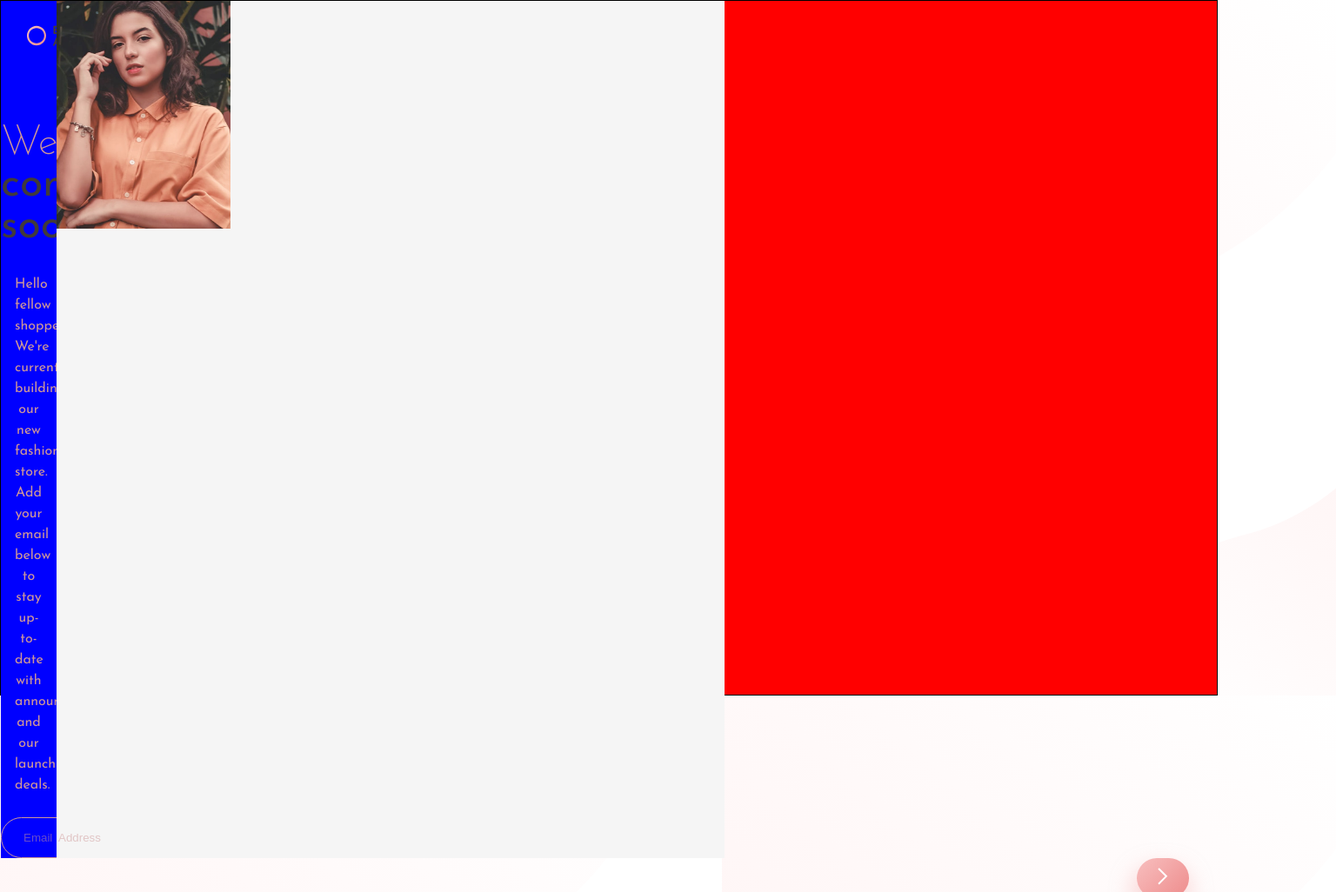
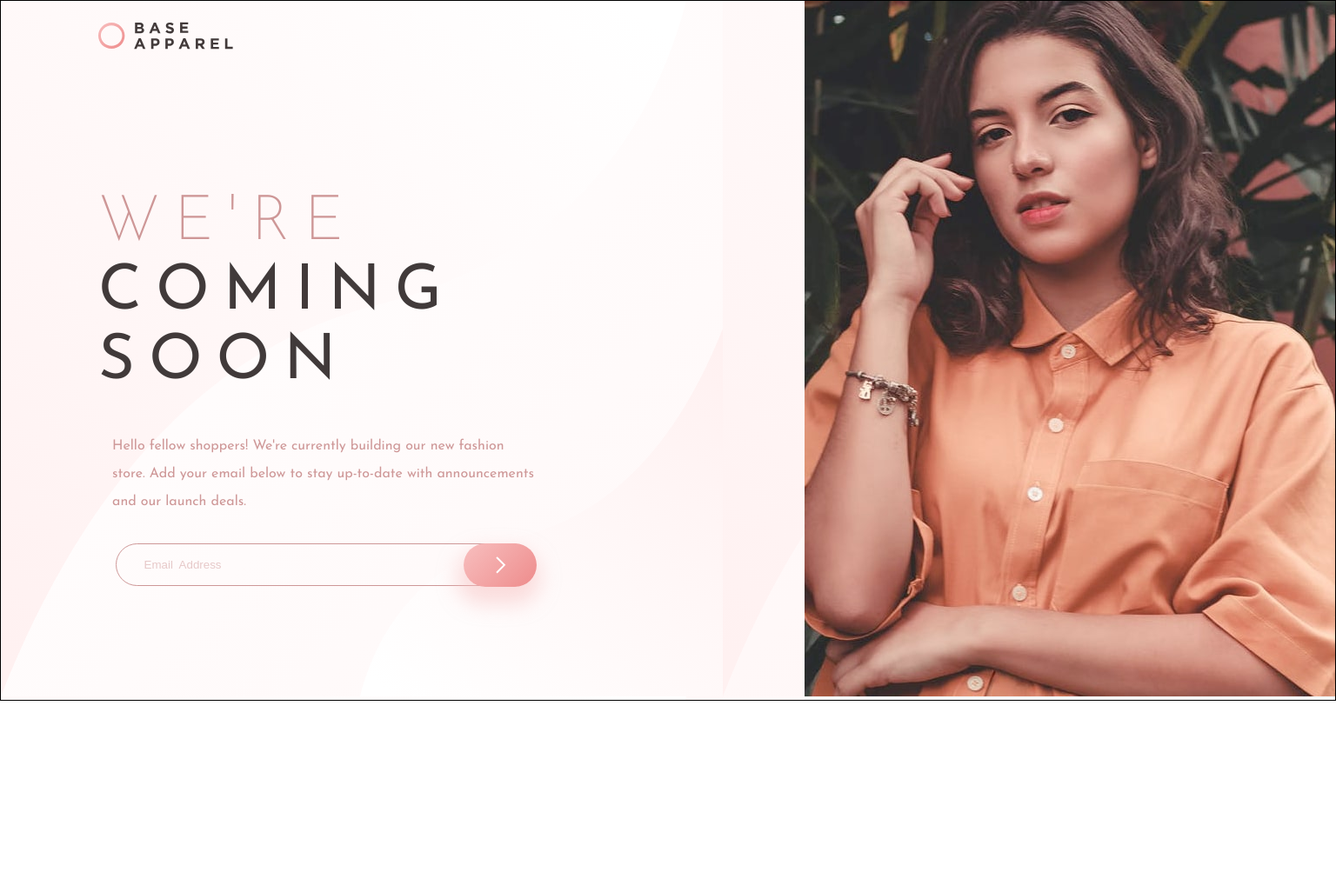
Before and after one commit to Christin-a/Coming-Soon, a plain HTML site: page index.html in a window 1536 px wide. Shown: the top 1026 px of the page at 87% size. After the commit the page ends 806 px from the top, so only its background shows below. Drawn offline with Linux system fonts and the light colour scheme.

Commit message:
Design finished! Still need to validate form

```diff
--- a/index.html
+++ b/index.html
@@ -39,6 +39,8 @@
           </div>
           <div class="formContainer">
             <input type="email" class="formControl" placeholder="Email  Address">
+            <button type="submit" class="btn"><span class="icon"></span></button>
+
           </div>
         </div>
       </div>
--- a/styles.css
+++ b/styles.css
@@ -20,9 +20,11 @@ h3 {
   margin: 0;
 }
 
+
 body {
+  min-height: 100vh;
   width: 100%;
-  height: 100vh;
+  height: 100%;
   font-family: "Josefin Sans", sans-serif;
   background: linear-gradient(135deg, var(--gradient-1) 0%, var(--gradient-1-2) 100%);
 }
@@ -30,8 +32,8 @@ body {
 .mainSection {
   display: flex;
   flex-direction: column;
-  width: 375px;
-  height: 100vh;
+  min-width: 100%;
+  min-height: 100%;
   margin: 0;
   position: relative;
 }
@@ -40,21 +42,28 @@ body {
   display: flex;
   align-items: center;
   width: 100%;
-  height: 80px;
-  margin-left: 30px;
+  height: 8vh;
+  margin: .5rem 1rem;
 }
 
 .base img {
-  width: 7rem;
+  width: 25%;
 }
 
-.mainInfo {
+.textSection {
   text-align: center;
+  width: 100%;
+  height: auto;
 }
 
 .previewImg {
-  width: 100vh;
-  height: 15.5rem;
+  width: 100%;
+  height: auto;
+  }
+
+.previewImg img {
+  width: 100%;
+  height: auto;
   }
 
   .previewImg2 {
@@ -62,8 +71,10 @@ body {
   }
 
 .header {
-  font-size: 2rem;
-  margin: 60px 0 30px;
+  font-size: 1.8rem;
+  line-height: 3rem;
+  margin: 2.5rem 0;
+  text-transform: uppercase;
 }
 
 span {
@@ -82,36 +93,53 @@ h1 {
   font-size: 1rem;
   color: var(--primary-color);
   line-height: 1.5em;
-  margin-bottom: 25px;
+  margin-bottom: 2rem;
   padding: 0 1rem;
+}
+
+.formContainer{
+  width: auto;
+  height: auto;
+  position: relative;
+  display: flex;
+  align-items: center;
+  justify-content: center;
 }
 
 .formControl {
   color: var(--primary-color);
-  padding: 15px 25px;
+  padding: 1rem 2rem;
   width: 18rem;
   border-radius: 30px;
   border: 1px solid var(--primary-color);
   background-color: rgba(255, 255, 255, 0);
+}
 
-}
+
 
 ::placeholder {
   color: var(--primary-color);
   opacity: .5;
 }
 
-.formContainer::after {
-  content: url(images/icon-arrow.svg);
-  background: var(--gradient-2-2);
+.btn {
   background: linear-gradient(135deg, var(--gradient-2) 0%, var(--gradient-2-2) 100%);
-  position: absolute;
-  padding: 11px 24px;
-  right: 2rem;
-  border-radius: 30px;
-  -webkit-box-shadow: -2px 14px 22px 6px hsla(0, 80%, 86%, 50%);
-box-shadow: -2px 14px 22px 6px  hsla(0, 80%, 86%, 50%);
+  box-shadow: -2px 14px 22px 6px  hsla(0, 80%, 86%, 50%);
+  height: 3rem;
+  width: 4rem;
+  border: none;
+  border-radius: 15rem;
+  margin-left: -4rem;
+
 }
+
+.icon {
+  background: url(images/icon-arrow.svg) no-repeat center center;
+  width: 50px;
+  height: 50px;
+  transform: translateX(10px);
+}
+
 
 input[type="email"]:focus {
   outline: none !important;
@@ -120,25 +148,54 @@ input[type="email"]:focus {
 }
 
 @media (min-width: 1400px) {
-  body {
-    background-image: url(images/bg-pattern-desktop.svg);
-  }
 
   .mainSection {
+    background-image: url(images/bg-pattern-desktop.svg);
     flex-direction: row;
-    flex-wrap: wrap;
-    flex-shrink: 1;
-    background-color:red;
-    width: 1400px;
-    height: 100vh;
+    height: 100%;
     position: relative;
     border: 1px solid black;
   }
 
+  .base {
+    margin-left: 0;
+  }
 
   .textSection {
-    width:4rem;
-    background-color: blue;
+    width:  60%;
+    text-align: left;
+    margin-left: 7rem;
+    padding-right: 12rem;
+  }
+
+  .header {
+    font-size: 3rem;
+    line-height: 5rem;
+    letter-spacing: 1rem;
+
+  }
+
+  .mainInfo {
+    padding: 6rem 6rem 0 0;
+  }
+
+  .bodyText {
+    line-height: 2rem;
+  }
+
+  .formControl {
+    width: 30rem;
+  }
+
+
+  .btn {
+    height: 3.1rem;
+    width: 5.3rem;
+    margin-left: -5rem;
+  }
+
+  .icon {
+    transform: translateX(18px);
   }
 
   .previewImg2 {
@@ -147,12 +204,8 @@ input[type="email"]:focus {
 
 .previewImg2 {
   background-color: whitesmoke;
-  width: 50vw;
-
-}
-
-.previewImg2 img {
-width: 200px;
+  width: 40%;
+  height: 100%;
 }
 
 .previewImg {
```
